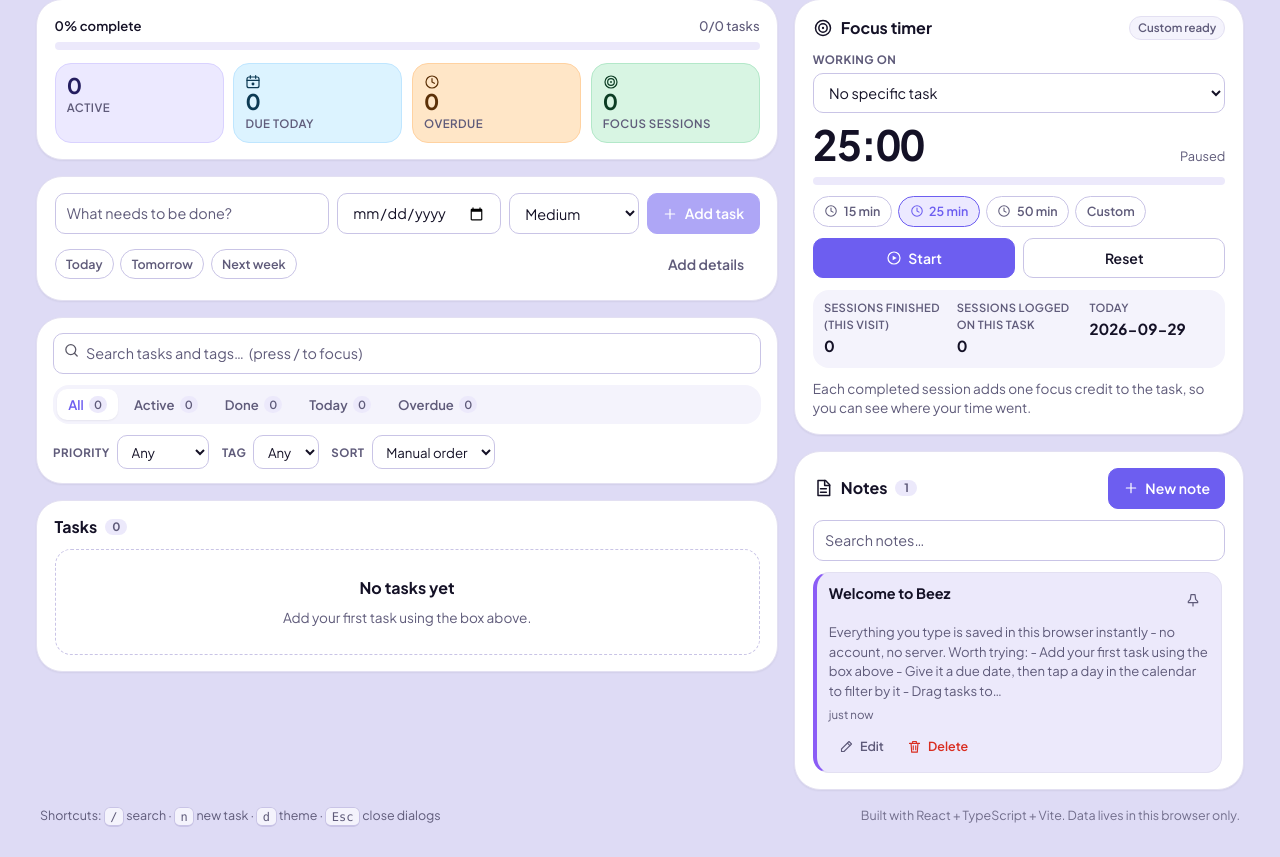
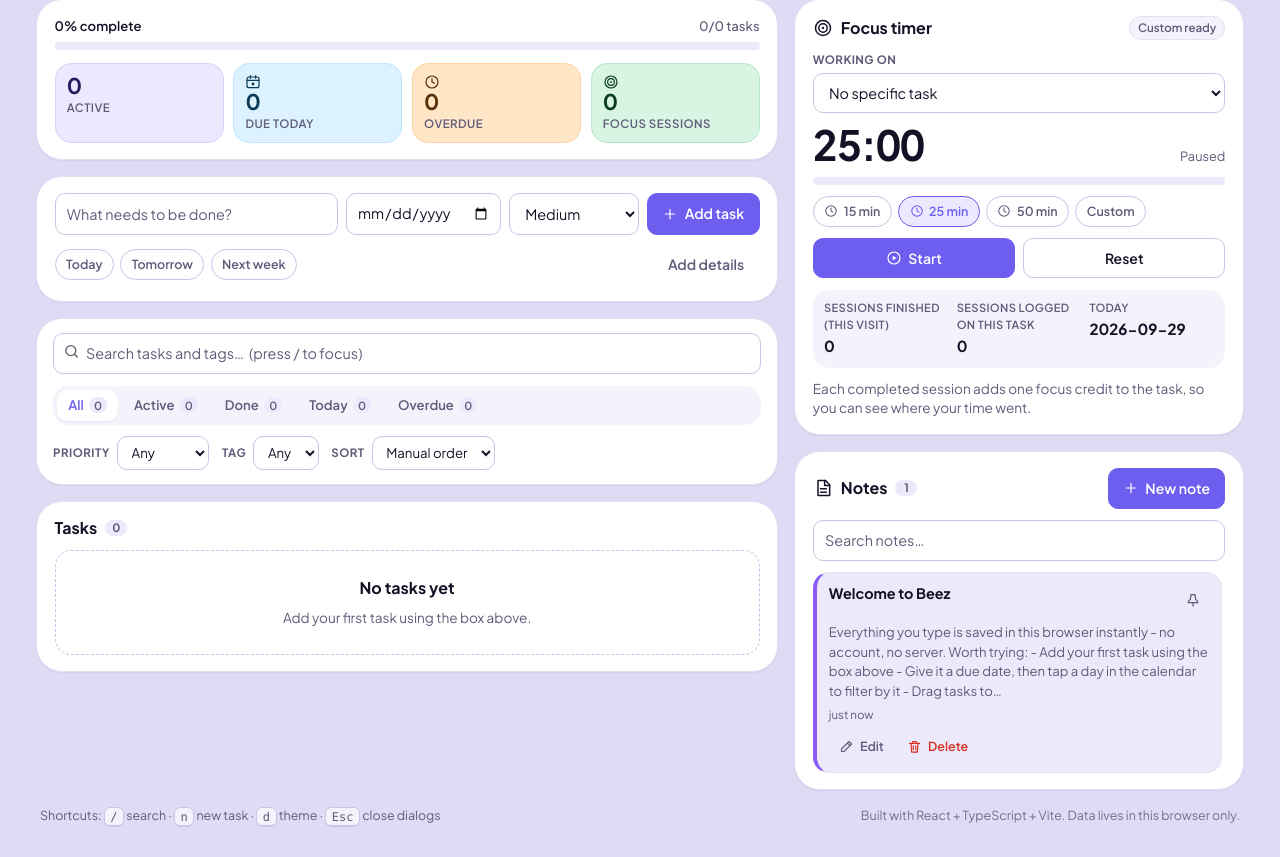
Before and after one commit to blessingowobi25-star/beez-todo, a React (Vite) app: page / in a window 1280 px wide. Shown: the part 1285-2142 px from the top of the page. Built offline with nearby package versions, Linux system fonts and the light colour scheme.

Commit message:
Explain empty-title submits and lock composer row heights

```diff
--- a/src/components/TaskComposer.tsx
+++ b/src/components/TaskComposer.tsx
@@ -18,11 +18,18 @@
   const [tags, setTags] = useState('');
   const [description, setDescription] = useState('');
   const [detailsOpen, setDetailsOpen] = useState(false);
+  // The submit button is never disabled: a dead button tells the user nothing
+  // about *why* nothing happened. Pressing it without a title explains itself.
+  const [titleError, setTitleError] = useState('');
 
   function handleSubmit(event: FormEvent<HTMLFormElement>) {
     event.preventDefault();
     const trimmed = title.trim();
-    if (!trimmed) return;
+    if (!trimmed) {
+      setTitleError('Give the task a title first.');
+      inputRef.current?.focus();
+      return;
+    }
 
     onAdd({
       title: trimmed,
@@ -37,6 +44,7 @@
     setTags('');
     setDueDate('');
     setDetailsOpen(false);
+    setTitleError('');
     inputRef.current?.focus();
   }
 
@@ -49,11 +57,16 @@
       <div className="composer__row">
         <input
           ref={inputRef}
-          className="input composer__title"
+          className={`input composer__title${titleError ? ' input--invalid' : ''}`}
           placeholder="What needs to be done?"
           aria-label="Task title"
+          aria-invalid={titleError ? true : undefined}
+          aria-describedby={titleError ? 'composer-title-error' : undefined}
           value={title}
-          onChange={(event) => setTitle(event.target.value)}
+          onChange={(event) => {
+            setTitle(event.target.value);
+            if (titleError) setTitleError('');
+          }}
         />
 
         <label className="composer__date-field">
@@ -83,10 +96,16 @@
           ))}
         </select>
 
-        <button type="submit" className="button button--primary" disabled={!title.trim()}>
+        <button type="submit" className="button button--primary">
           <IconPlus width={16} height={16} /> Add task
         </button>
       </div>
+
+      {titleError ? (
+        <p className="composer__error" id="composer-title-error" role="status">
+          {titleError}
+        </p>
+      ) : null}
 
       <div className="composer__meta">
         <div className="chip-row">
@@ -118,21 +137,27 @@
 
       {detailsOpen ? (
         <div className="composer__details">
+          <label className="composer__field">
+            <span className="composer__field-label">Description</span>
             <textarea
               className="input composer__description"
-            placeholder="Description (optional)"
+              placeholder="Add more detail (optional)"
               aria-label="Task description"
               rows={2}
               value={description}
               onChange={(event) => setDescription(event.target.value)}
             />
+          </label>
+          <label className="composer__field">
+            <span className="composer__field-label">Tags</span>
             <input
               className="input"
-            placeholder="Tags, comma separated (e.g. docs, launch)"
+              placeholder="docs, launch"
               aria-label="Tags"
               value={tags}
               onChange={(event) => setTags(event.target.value)}
             />
+          </label>
         </div>
       ) : null}
     </form>
--- a/src/index.css
+++ b/src/index.css
@@ -705,11 +705,12 @@
   gap: 0.6rem;
 }
 
-/* One shared control height so every field in the composer row lines up
-   exactly. Without it the grid centres items of different intrinsic heights
-   and the date picker drifts out of line with its neighbours. */
+/* One shared control height so every field in the composer row lines up exactly.
+   `height` (not `min-height`) is deliberate: a min-height lets taller content
+   stretch one cell and re-ragged the row, which is what a stacked date caption
+   used to do. `border-box` keeps the border inside the token. */
 .composer {
-  --control-h: 2.5rem;
+  --control-h: 2.6rem;
 }
 
 .composer__row {
@@ -722,22 +723,24 @@
 .composer__row > .input,
 .composer__row > .composer__date-field,
 .composer__row > .button {
-  min-height: var(--control-h);
+  height: var(--control-h);
+  box-sizing: border-box;
 }
 
 /* The readable date sits inline with the native picker inside one bordered
-   control, rather than stacked above it — a caption above the input made this
-   cell taller than its siblings and broke the row alignment. */
+   control. Keeping it on a single line is what stops this cell from growing
+   taller than its siblings and breaking the row alignment. */
 .composer__date-field {
   display: flex;
   align-items: center;
   gap: 0.4rem;
-  padding: 0 0.7rem;
+  padding: 0 0.6rem;
   border: 1px solid var(--border-strong);
   border-radius: var(--radius-sm);
   background: var(--surface);
   color: var(--text);
   min-width: 0;
+  overflow: hidden;
 }
 
 .composer__date-label {
@@ -746,20 +749,18 @@
   letter-spacing: 0.02em;
   color: var(--text-muted);
   white-space: nowrap;
-  overflow: hidden;
-  text-overflow: ellipsis;
+  flex: none;
 }
 
 /* The border lives on the wrapper, so the inner picker must not double it up. */
 .composer__date {
-  width: auto;
+  width: 100%;
   min-width: 0;
   flex: 1;
-  padding: 0 0.2rem;
+  padding: 0;
   border: 0;
   background: transparent;
   color: inherit;
-  min-height: 0;
 }
 
 .composer__title {
@@ -769,7 +770,6 @@
 .composer__priority {
   width: auto;
   min-width: 130px;
-  min-height: var(--control-h);
 }
 
 /* The Add-task button must match the field height, not its own padding. */
@@ -779,12 +779,41 @@
   padding-bottom: 0;
 }
 
+.composer__error {
+  margin: 0;
+  font-size: 0.78rem;
+  font-weight: 600;
+  color: var(--danger);
+}
+
+.input--invalid {
+  border-color: var(--danger);
+}
+
+.input--invalid:focus-visible {
+  box-shadow: 0 0 0 3px var(--danger-soft);
+}
+
 .composer__meta {
   display: flex;
   align-items: center;
   justify-content: space-between;
   gap: 0.6rem;
   flex-wrap: wrap;
+}
+
+.composer__field {
+  display: flex;
+  flex-direction: column;
+  gap: 0.25rem;
+}
+
+.composer__field-label {
+  font-size: 0.7rem;
+  font-weight: 700;
+  letter-spacing: 0.03em;
+  text-transform: uppercase;
+  color: var(--text-muted);
 }
 
 .composer__details {
```
Also changed, not shown: 2 other files (tests, documents, lock files or other folders). Lines whose indentation alone changed are shown as unchanged.
